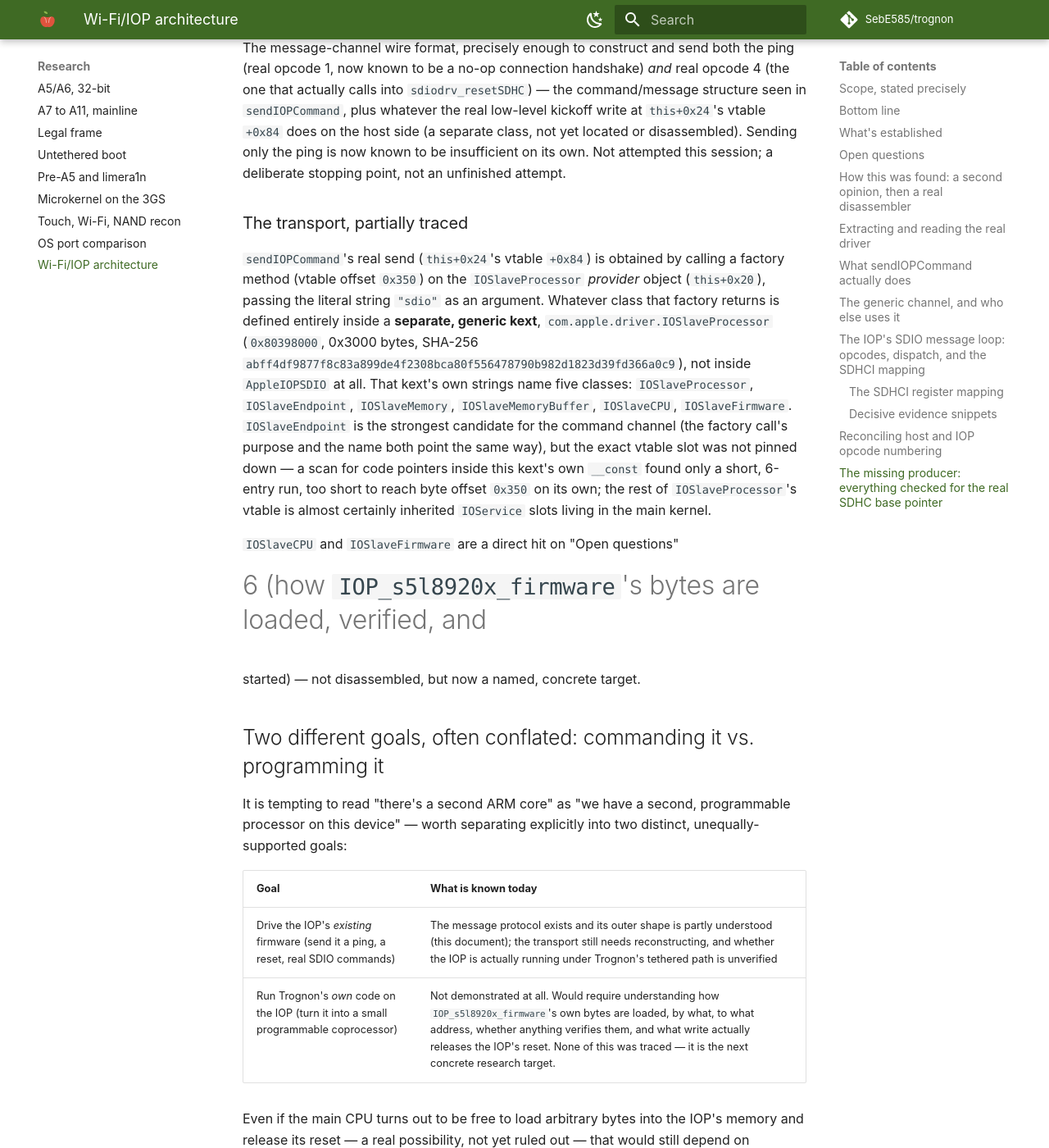
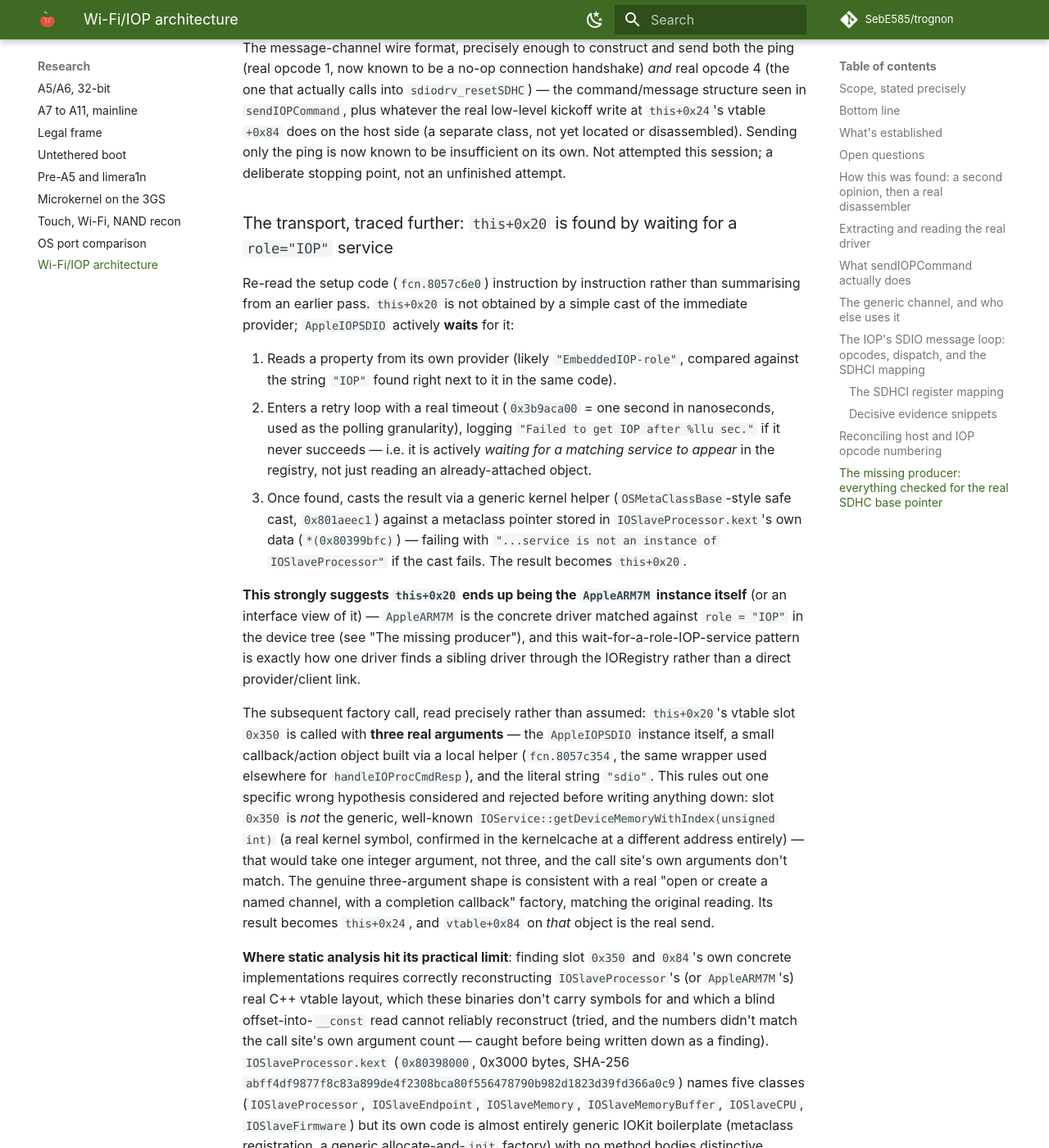
Before and after one commit to SebE585/trognon, an MkDocs documentation site: the page built from docs/research/2026-10-16-wifi-iop-architecture.md, in a window 1280 px wide and 1400 px high, scrolled down 16946 px. Shown: the whole window at 82% size. Built offline with MkDocs 1.6.1 and Material for MkDocs 9.7.7, drawn with Linux system fonts in a browser that asks for light colours; comment, search, counter and statistics services are not loaded; some of the changed text lies outside the part shown.

Commit message:
research: doc review -- capture the vtable+0x84 findings not yet written down
A full read-through of both files (the published report and the working
reference) before moving to hardware testing found one real gap: the
most recent round of static analysis on vtable+0x84 (how AppleIOPSDIO's
this+0x20 and this+0x24 get set up) had been reported to the user in
conversation but never written into either document.

Added: the role="IOP" wait-loop that produces this+0x20 (a real
service lookup with a one-second-granularity timeout, not a simple
cast), the three-argument factory call at vtable+0x350 (self, an
action callback, "sdio" -- not IOService::getDeviceMemoryWithIndex,
a wrong hypothesis that was checked and correctly discarded before
ever being written down), and an explicit statement of where static
analysis hit its practical limit (vtable+0x350/+0x84's own concrete
code requires a C++ vtable reconstruction these binaries don't carry
symbols for) with dynamic inspection named as the more reliable next
step.

No other inconsistencies found in this read-through; the rest of both
documents checked out against each other.

```diff
--- a/docs/research/2026-10-16-wifi-iop-architecture.md
+++ b/docs/research/2026-10-16-wifi-iop-architecture.md
@@ -780,29 +780,70 @@ not yet located or disassembled). Sending only the ping is now known to
 be insufficient on its own. Not attempted this session; a deliberate
 stopping point, not an unfinished attempt.
 
-### The transport, partially traced
+### The transport, traced further: `this+0x20` is found by waiting for a `role="IOP"` service
 
-`sendIOPCommand`'s real send (`this+0x24`'s vtable `+0x84`) is obtained
-by calling a factory method (vtable offset `0x350`) on the
-`IOSlaveProcessor` *provider* object (`this+0x20`), passing the literal
-string `"sdio"` as an argument. Whatever class that factory returns is
-defined entirely inside a **separate, generic kext**,
-`com.apple.driver.IOSlaveProcessor` (`0x80398000`, 0x3000 bytes, SHA-256
-`abff4df9877f8c83a899de4f2308bca80f556478790b982d1823d39fd366a0c9`), not
-inside `AppleIOPSDIO` at all. That kext's own strings name five classes:
-`IOSlaveProcessor`, `IOSlaveEndpoint`, `IOSlaveMemory`,
-`IOSlaveMemoryBuffer`, `IOSlaveCPU`, `IOSlaveFirmware`.
-`IOSlaveEndpoint` is the strongest candidate for the command channel
-(the factory call's purpose and the name both point the same way), but
-the exact vtable slot was not pinned down — a scan for code pointers
-inside this kext's own `__const` found only a short, 6-entry run, too
-short to reach byte offset `0x350` on its own; the rest of
-`IOSlaveProcessor`'s vtable is almost certainly inherited `IOService`
-slots living in the main kernel.
+Re-read the setup code (`fcn.8057c6e0`) instruction by instruction rather
+than summarising from an earlier pass. `this+0x20` is not obtained by a
+simple cast of the immediate provider; `AppleIOPSDIO` actively **waits**
+for it:
 
-`IOSlaveCPU` and `IOSlaveFirmware` are a direct hit on "Open questions"
+1. Reads a property from its own provider (likely `"EmbeddedIOP-role"`,
+   compared against the string `"IOP"` found right next to it in the
+   same code).
+2. Enters a retry loop with a real timeout (`0x3b9aca00` = one second in
+   nanoseconds, used as the polling granularity), logging `"Failed to
+   get IOP after %llu sec."` if it never succeeds — i.e. it is actively
+   *waiting for a matching service to appear* in the registry, not just
+   reading an already-attached object.
+3. Once found, casts the result via a generic kernel helper
+   (`OSMetaClassBase`-style safe cast, `0x801aeec1`) against a metaclass
+   pointer stored in `IOSlaveProcessor.kext`'s own data
+   (`*(0x80399bfc)`) — failing with `"...service is not an instance of
+   IOSlaveProcessor"` if the cast fails. The result becomes `this+0x20`.
+
+**This strongly suggests `this+0x20` ends up being the `AppleARM7M`
+instance itself** (or an interface view of it) — `AppleARM7M` is the
+concrete driver matched against `role = "IOP"` in the device tree (see
+"The missing producer"), and this wait-for-a-role-IOP-service pattern is
+exactly how one driver finds a sibling driver through the IORegistry
+rather than a direct provider/client link.
+
+The subsequent factory call, read precisely rather than assumed: `this+0x20`'s
+vtable slot `0x350` is called with **three real arguments** — the
+`AppleIOPSDIO` instance itself, a small callback/action object built via
+a local helper (`fcn.8057c354`, the same wrapper used elsewhere for
+`handleIOProcCmdResp`), and the literal string `"sdio"`. This rules out
+one specific wrong hypothesis considered and rejected before writing
+anything down: slot `0x350` is *not* the generic, well-known
+`IOService::getDeviceMemoryWithIndex(unsigned int)` (a real kernel
+symbol, confirmed in the kernelcache at a different address entirely) —
+that would take one integer argument, not three, and the call site's own
+arguments don't match. The genuine three-argument shape is consistent
+with a real "open or create a named channel, with a completion callback"
+factory, matching the original reading. Its result becomes `this+0x24`,
+and `vtable+0x84` on *that* object is the real send.
+
+**Where static analysis hit its practical limit**: finding slot `0x350`
+and `0x84`'s own concrete implementations requires correctly reconstructing
+`IOSlaveProcessor`'s (or `AppleARM7M`'s) real C++ vtable layout, which
+these binaries don't carry symbols for and which a blind offset-into-`__const`
+read cannot reliably reconstruct (tried, and the numbers didn't match the
+call site's own argument count — caught before being written down as a
+finding). `IOSlaveProcessor.kext` (`0x80398000`, 0x3000 bytes, SHA-256
+`abff4df9877f8c83a899de4f2308bca80f556478790b982d1823d39fd366a0c9`) names
+five classes (`IOSlaveProcessor`, `IOSlaveEndpoint`, `IOSlaveMemory`,
+`IOSlaveMemoryBuffer`, `IOSlaveCPU`, `IOSlaveFirmware`) but its own code
+is almost entirely generic IOKit boilerplate (metaclass registration, a
+generic allocate-and-`init` factory) with no method bodies distinctive
+enough to assign to a specific named class with confidence. **This is
+exactly the kind of question dynamic inspection answers directly** — reading
+the live object's actual vtable pointer and its slots from a running
+system is far more reliable here than further static guessing, and is
+deferred to the hardware-testing phase.
+
+`IOSlaveCPU` and `IOSlaveFirmware` remain a direct hit on "Open questions"
 #6 (how `IOP_s5l8920x_firmware`'s bytes are loaded, verified, and
-started) — not disassembled, but now a named, concrete target.
+started) — not disassembled, but a named, concrete target.
 
 ## Two different goals, often conflated: commanding it vs. programming it
 
```
Also changed, not shown: tools/iop_analysis/README.md (+50 -0 lines).
